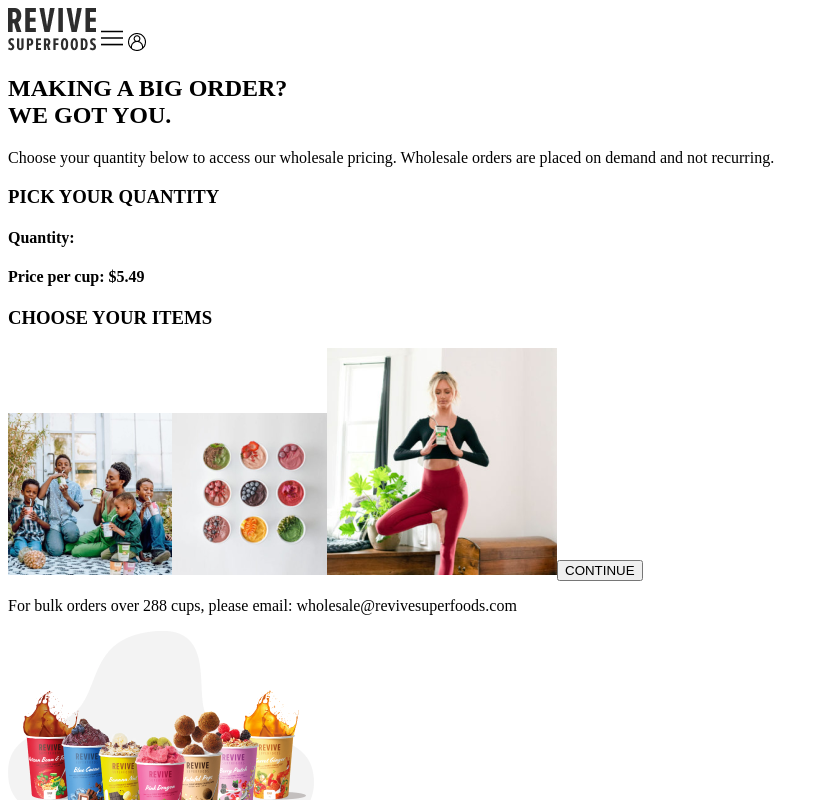
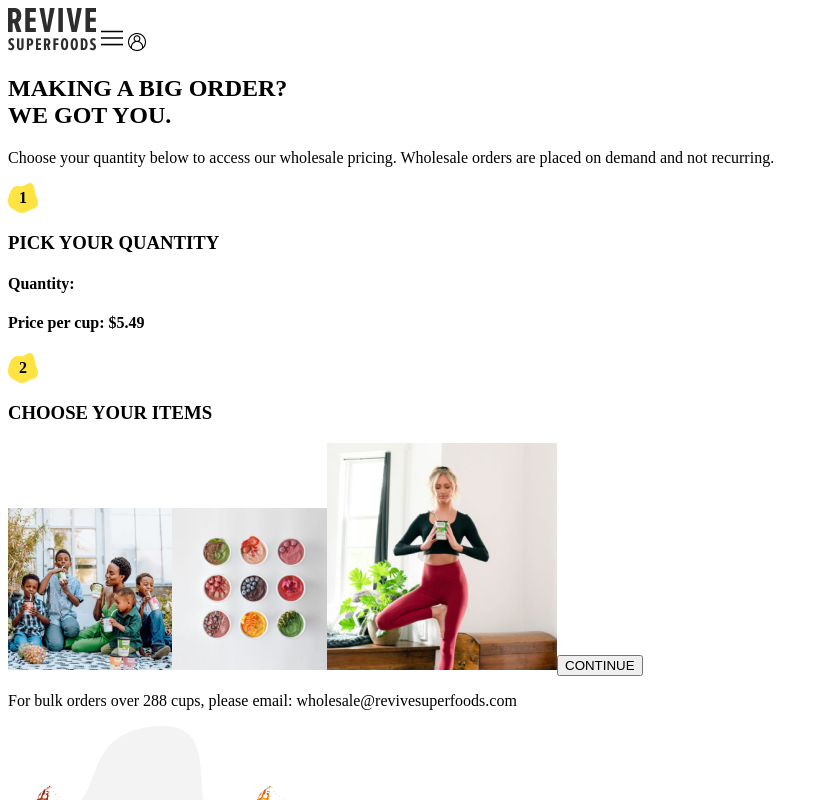
Before and after one commit to ngunner15/revive-assignment, a React (Create React App) app: page / in a window 1280 px wide. Shown: the top 800 px of the page, without its empty margins (0-829 px from the left). Built offline with nearby package versions, Linux system fonts and the light colour scheme.

Commit message:
Import Number component

```diff
--- a/src/components/Selection.jsx
+++ b/src/components/Selection.jsx
@@ -1,14 +1,18 @@
+import Number from './Number';
+
 export default function Selection(props) {
   return(
     <div>
+      <Number number="1" />
       <h3>PICK YOUR QUANTITY</h3>
       <h4>Quantity:</h4>
       <h4>Price per cup: <strong>$5.49</strong></h4>
+      <Number number="2" />
       <h3>CHOOSE YOUR ITEMS</h3>
       <img src="box/rect1.png" alt="fruity box" />
       <img src="box/rect2.png" alt="best seller box" />
       <img src="box/rect3.png" alt="fit box" />
-      <button>CONTINUE</button>
+      <button className="continue">CONTINUE</button>
       <p>For bulk orders over 288 cups, please email: wholesale@revivesuperfoods.com</p>
       <img src="cups.png" alt="Variety Cups" />
     </div>
```
